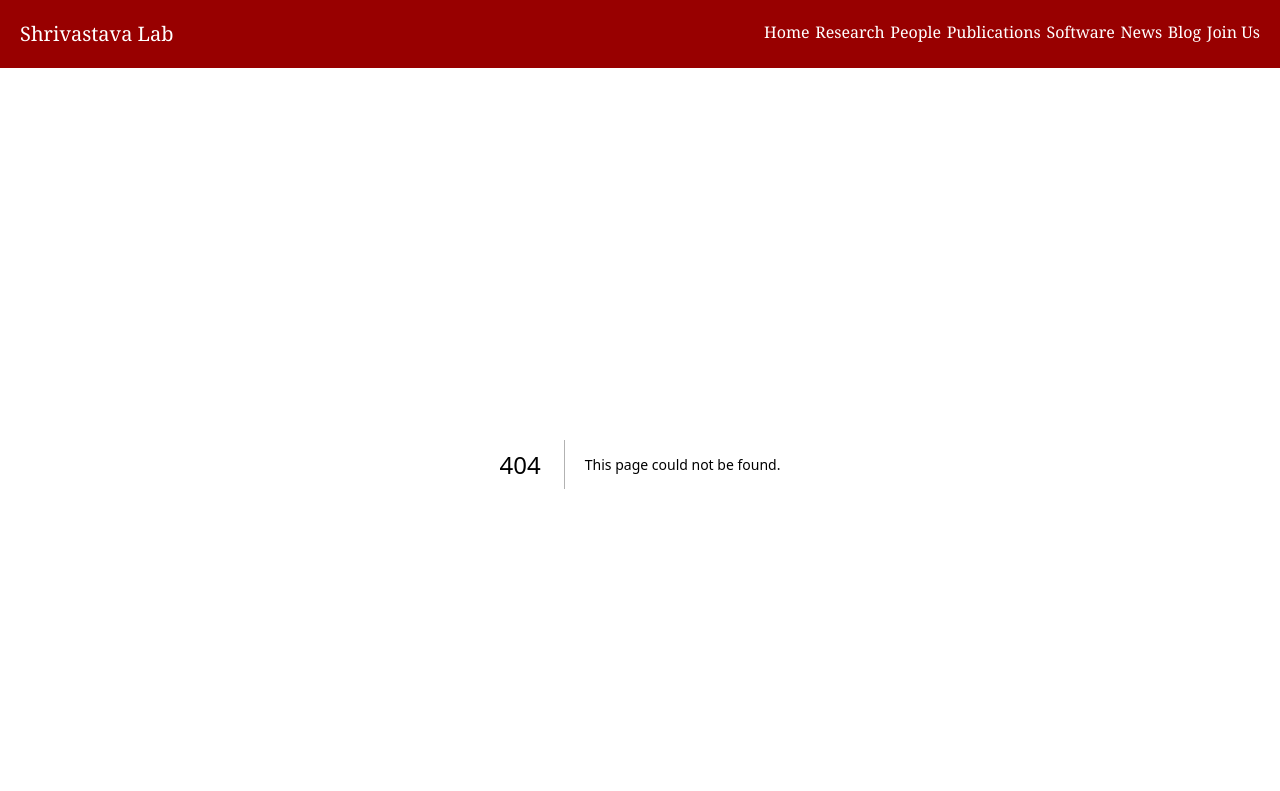
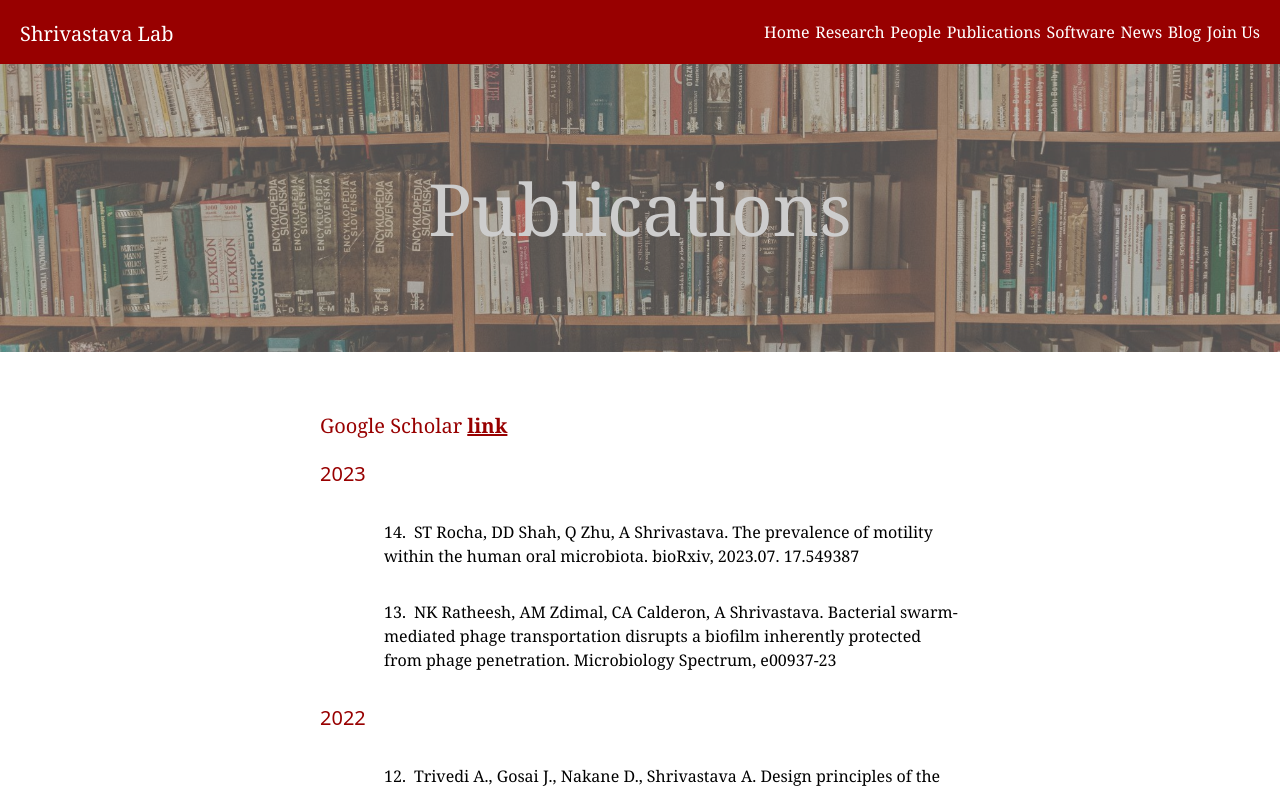
Before and after one commit to shrivastava-lab/shrivastava-lab.github.io, a Next.js app: page /publication in a window 1280 px wide. Before the commit this address had no page. Shown: the top 791 px of the page. Built offline with nearby package versions, Linux system fonts and the light colour scheme.

Commit message:
Added Publication's page

```diff
--- /dev/null
+++ b/app/publication/page.js
@@ -0,0 +1,151 @@
+import React from 'react'
+
+const content = [
+  {
+    year: '2023',
+    publications: [
+      {
+        index: 14,
+        journal:
+          'ST Rocha, DD Shah, Q Zhu, A Shrivastava. The prevalence of motility within the human oral microbiota. bioRxiv, 2023.07. 17.549387'
+      },
+      {
+        index: 13,
+        journal:
+          'NK Ratheesh, AM Zdimal, CA Calderon, A Shrivastava. Bacterial swarm-mediated phage transportation disrupts a biofilm inherently protected from phage penetration. Microbiology Spectrum, e00937-23'
+      }
+    ]
+  },
+  {
+    year: '2022',
+    publications: [
+      {
+        index: 12,
+        journal:
+          'Trivedi A., Gosai J., Nakane D., Shrivastava A. Design principles of the rotary type 9 secretion system. Frontiers in Microbiology. DOI: 10.3389/fmicb.2022.845563'
+      }
+    ]
+  },
+  {
+    year: '2020',
+    publications: [
+      {
+        index: 11,
+        journal:
+          'Shrivastava A. and Berg H. C. A molecular rack and pinion actuates a cell-surface adhesin and enables bacterial gliding motility. Science Advances, 2020, 6 (10) eaay6616.'
+      }
+    ]
+  },
+  {
+    year: '2018-2019',
+    publications: [
+      {
+        index: 10,
+        journal:
+          'Shrivastava A**., Patel V., Tang Y., Yost S.C., Dewhirst F.E., and Berg H.C**. Cargo transport shapes the spatial organization of a microbial community. Proc Natl Acad Sci, 2018. August 115(34) 8633-8638. Featured by NIH-NIDCR News & Harvard MCB News. ** Corresponding Authors.'
+      },
+      {
+        index: 9,
+        journal:
+          'Johnston J.J.*, Shrivastava A.*, and McBride M.J. Untangling Flavobacterium johnsoniae gliding motility and protein secretion.   Journal of Bacteriology. 2018 January 200, no.2 e00362-17.    * Equal Contribution.'
+      }
+    ]
+  },
+  {
+    year: '2016-2017',
+    publications: [
+      {
+        index: 8,
+        journal:
+          'Shrivastava A.**, Roland T., Berg H. C.** The screw-like movement of a gliding bacterium is powered by spiral motion of a cell-surface adhesin.   Biophysical Journal. 2016 September, 111(5): 1008-13.  Featured on the Cover of Biophysical Journal. Featured by: Microbial Sciences Initiative (MSI) News. ** Corresponding Authors.'
+      },
+      {
+        index: 7,
+        journal:
+          'Lele P. P., Roland T., Shrivastava A., Chen Y and Berg H. C. The flagellar motor of Caulobacter crescentusgenerates more torque when a cell swims backwards.   Nature Physics. 2016 February; 12(2): 175-178.'
+      }
+    ]
+  },
+  {
+    year: '2014-2015',
+    publications: [
+      {
+        index: 6,
+        journal:
+          'Shrivastava A., and Berg H. C. Towards a model for Flavobacterium gliding.  Current Opinions in Microbiology. 2015 October, 28: 93-97.'
+      },
+      {
+        index: 5,
+        journal:
+          'Lele P. P., Shrivastava A., Roland T and Berg H. C. Response thresholds in bacterial chemotaxis. Science Advances. 2015 October; 1(9) e1500299.'
+      },
+      {
+        index: 4,
+        journal:
+          'Shrivastava A., Lele P. P. and Berg H. C. A rotary motor drives Flavobacterium gliding.  Current Biology, 2015 February; 25(3): 338-341. Featured by: Harvard Gazette.'
+      }
+    ]
+  },
+  {
+    year: '2010-2013',
+    publications: [
+      {
+        index: 3,
+        journal:
+          'Shrivastava A., Johnston J. J., van Baaren J. M. and McBride M. J. Flavobacterium johnsoniae GldK, GldL, GldM, and SprA are required for secretion of the cell-surface gliding motility adhesins SprB and RemA.  Journal of Bacteriology, 2013 July; 195(14): 3201-3212'
+      },
+      {
+        index: 2,
+        journal:
+          'Shrivastava A., Rhodes R. G., Nakane D, Pochiraju S and McBride M. J. Flavobacterium johnsoniae RemA is a mobile cell surface lectin involved in gliding. Journal of Bacteriology, 2012 Jul; 194(14):3678-88.'
+      },
+      {
+        index: 1,
+        journal:
+          'Rhodes R.G., Samarasan M.N., Shrivastava A., van Barren J. M., Pochiraju S, Bolampalli S and McBride M. J. Flavobacterium johnsoniae gldN and gldO are partially redundant genes required for gliding motility and surface localization of SprB. Journal of Bacteriology, 2010 Mar; 192(5):1201-11'
+      }
+    ]
+  }
+]
+
+function PublicationComponent() {
+  const renderHeader = () => (
+    <div className='h-72 w-full bg-publication-hero bg-local bg-no-repeat bg-cover bg-center flex items-center justify-center relative hero'>
+      <h1 className='text-7xl font-serif text-white'>Publications</h1>
+    </div>
+  )
+
+  const renderContent = () => (
+    <div className='px-80 py-10 font-serif'>
+      <p className='text-xl text-custom-red my-5'>
+        Google Scholar{' '}
+        <a href='https://scholar.google.com/citations?user=0nHQjzwAAAAJ&hl=en' className='underline font-bold'>
+          link
+        </a>
+      </p>
+      {content.map((item, index) => (
+        <div key={index}>
+          <h1 className='text-xl font-sans text-custom-red'>{item.year}</h1>
+          <div className='pl-16 py-4'>
+            {item.publications.map((publication, index) => (
+              <div key={index} className='py-4'>
+                <h1 className='text-base font-serif'>
+                  {publication.index}.&ensp;{publication.journal}
+                </h1>
+              </div>
+            ))}
+          </div>
+        </div>
+      ))}
+    </div>
+  )
+
+  return (
+    <div>
+      {renderHeader()}
+      {renderContent()}
+    </div>
+  )
+}
+
+export default PublicationComponent
--- a/tailwind.config.js
+++ b/tailwind.config.js
@@ -13,6 +13,7 @@ module.exports = {
       backgroundImage: {
         'research-hero': "url('/images/Spatial Organization of the Microbiome.jpeg')",
         'people-hero': "url('/images/The Team.jpeg')",
+        'publication-hero': "url('/images/publications.jpeg')",
       },
     },
   },
```
Also changed, not shown: public/images/publications.jpeg (added).
